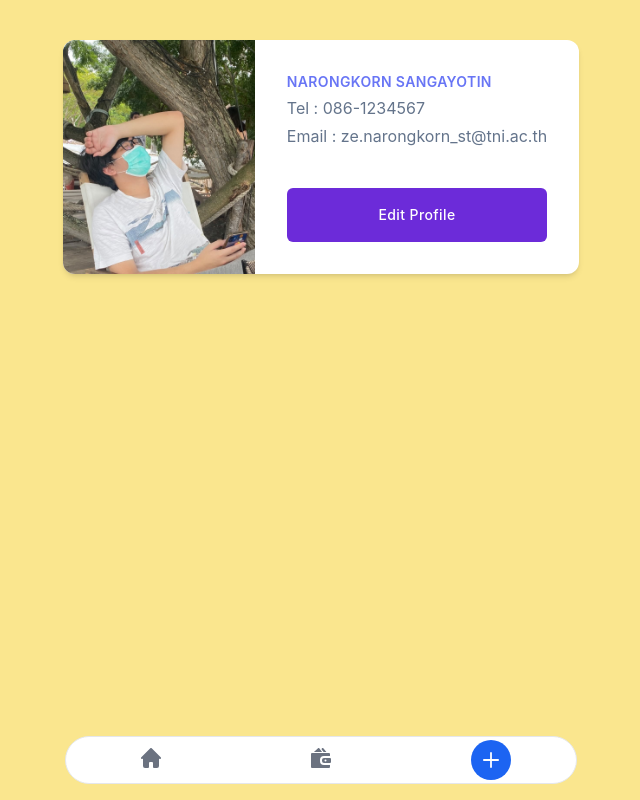
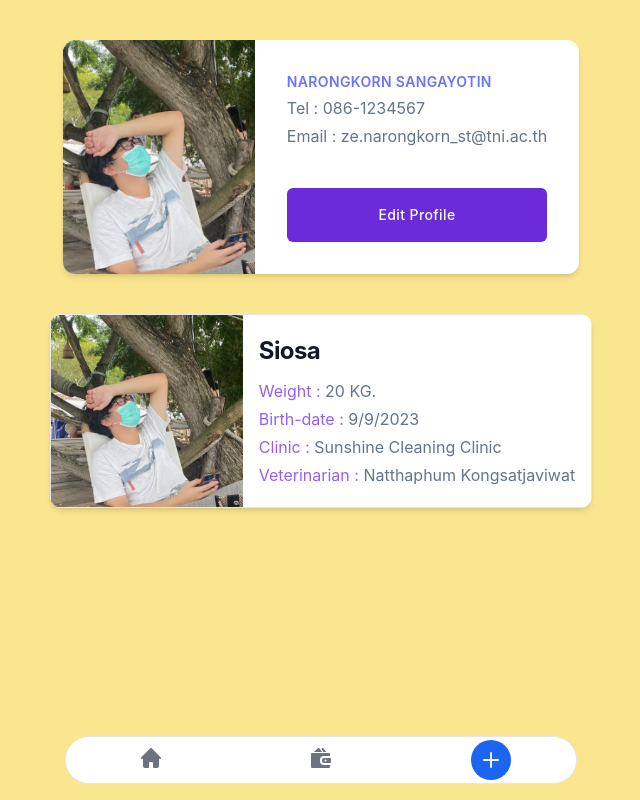
Before and after one commit to ze211311/PetScare, a React (Create React App) app: page /petScare in a window 1280 px wide. Shown: the whole page, without its empty margins (319-959 px from the left). Built offline with nearby package versions, Linux system fonts and the light colour scheme; what react-native would draw is missing.

Commit message:
Add petCard Module for card in List

```diff
--- a/src/Component/List.js
+++ b/src/Component/List.js
@@ -3,6 +3,8 @@ import React from "react";
 import Image from "./img/studiot.jpg"
 import Modal_editProf from "./modal_EditProf";
 import BNav from "./BNav";
+import PetCard from "./petCard";
+
 const List = () => {
   return (
     <div>
@@ -27,6 +29,9 @@ const List = () => {
           </div>
         </div>
       </div>
+      <div className="my-10 mx-auto max-w-auto bg-white rounded-xl shadow-md overflow-hidden md:max-w-max">
+        <PetCard/>
+      </div>
       <BNav/>
     </div>
   );
--- /dev/null
+++ b/src/Component/petCard.js
@@ -0,0 +1,36 @@
+import { View, Text } from 'react-native'
+import React from 'react'
+import Image from "./img/studiot.jpg"
+import { Card } from 'flowbite-react';
+
+const PetCard = () => {
+  return (
+
+<a href="#" class="flex flex-col items-center bg-white border border-gray-200 rounded-lg shadow md:flex-row md:max-w-xl hover:bg-gray-100 dark:border-gray-700 dark:bg-gray-800 dark:hover:bg-gray-700">
+    <img
+              className="h-50 w-full object-cover md:h-full md:w-48"
+              src= {Image}
+              alt="Profile Pic"
+            />
+    <div class="flex flex-col justify-between p-4 leading-normal">
+        <h5 class="mb-2 my-auto text-2xl font-bold tracking-tight text-gray-900 dark:text-white">Siosa</h5>
+        <p className="mt-1 text-slate-500">
+              <span className='text-purple-500'>Weight : </span>20 KG.
+            </p>
+            <p className="mt-1 text-slate-500">
+            <span className='text-purple-500'>Birth-date : </span>9/9/2023
+            </p>
+            <p className="mt-1 text-slate-500">
+            <span className='text-purple-500'>Clinic : </span>Sunshine Cleaning Clinic
+            </p>
+            <p className="mt-1 text-slate-500">
+            <span className='text-purple-500'>Veterinarian : </span>Natthaphum Kongsatjaviwat
+            </p>
+    </div>
+</a>
+
+
+  )
+}
+
+export default PetCard
```
